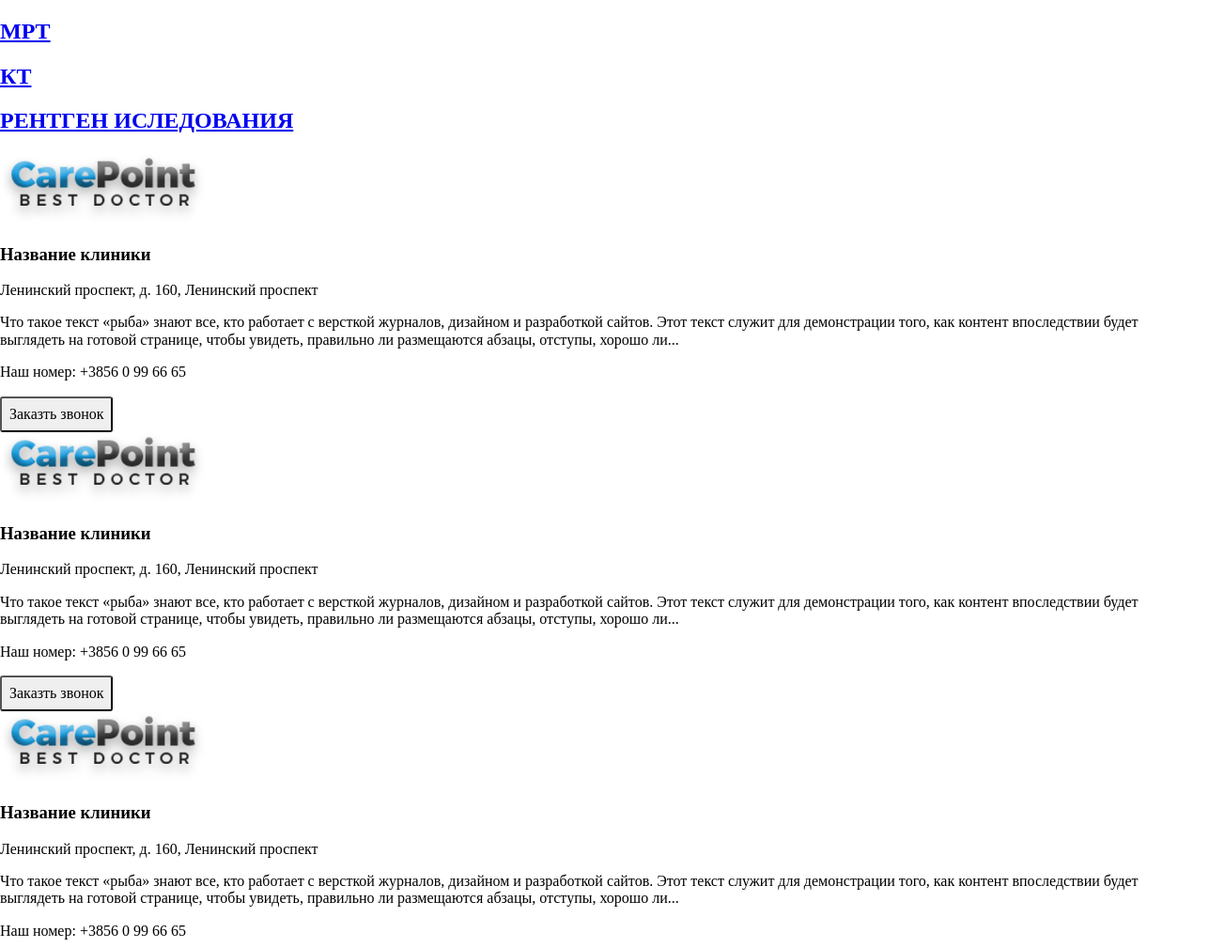
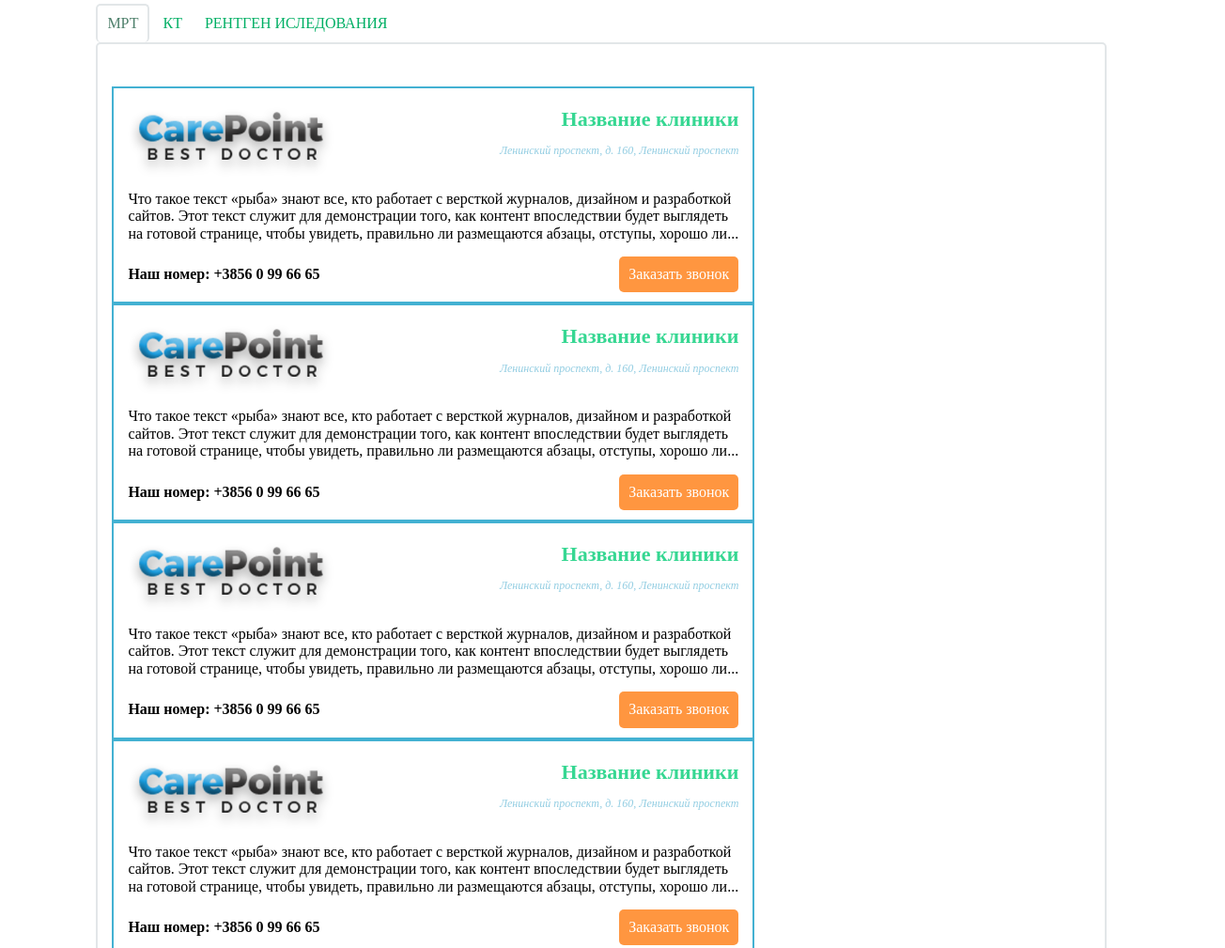
Before and after one commit to Yana-Rybina/lab_files, a plain HTML site: page index.html in a window 1280 px wide. Shown: the part 917-1926 px from the top of the page at 94% size, 1304 px wide, since content can reach past the window. Drawn offline with Linux system fonts and the light colour scheme.

Commit message:
'clinics'

```diff
--- a/css/main.css
+++ b/css/main.css
@@ -1,10 +1,11 @@
 .header {
     background-color: #33cccc;
     position: fixed;
+    z-index: 1;
     width: 100%;
     padding-top: 20px;
 }
-.container, .banner, .advantages {
+.container, .banner, .advantages, .clinics{
     margin: 0 8%;
 }
 
@@ -36,7 +37,6 @@ figure {
 }
 
 .nav {
-    /*display: block;*/
     margin-left: auto;
 
 }
@@ -71,7 +71,7 @@ ul {
     font-family: Calibri;
     font-size: 16px;
     color: #494848;
-    padding-right: 15px;
+    padding-left: 15px;
 }
 
 .menu li{
@@ -94,11 +94,12 @@ ul {
     background: -ms-linear-gradient(left, rgba(102,163,210,1) 0%, rgba(255,255,255,1) 100%);
     background: linear-gradient(to right, rgba(102,163,210,1) 0%, rgba(255,255,255,1) 100%);
     filter: progid:DXImageTransform.Microsoft.gradient( startColorstr='#66a3d2', endColorstr='#ffffff', GradientType=1 );
-    padding-top: 70px;
+    padding-top: 75px;
 }
 
 .banner {
     height: 480px;
+    position: relative;
 }
 
 .doc {
@@ -110,9 +111,8 @@ ul {
 .info {
     position: absolute;
     text-align: right;
-    padding-top: 100px;
-    padding-left: 600px;
-    right: 8%;
+    top: 100px;
+    right: 0;
     font-family: Calibri;
     font-size: 18px;
     color: #494848;
@@ -155,11 +155,12 @@ ul {
     text-align: center;
     font-family: "Trebuchet MS";
     color: white;
-    /*padding-top: 60px;*/
+    margin-bottom: 25px;
 }
 .advantages p{
     font-size: 12px;
     line-height: 1.8em;
+    text-align: center;
 }
 
 .advan_treat, .advan_help, .advan_staff, .advan_doc{
@@ -183,6 +184,106 @@ ul {
 .advan_staff {
     background-color: #33cccc;
 }
+
 .advan_doc {
     background-color: #5ccccc;
 }
+.clinics{
+    font-family: Calibri sans-serif;
+}
+
+#txt_1 {
+    border: 2px solid #e2e6e8;
+    border-radius: 5px;
+    /*border-top: 0;*/
+    padding: 45px 15px 30px 15px;
+}
+.tabs {
+    width: 100%;
+    padding-right: 10px;
+    padding-top: 10px;
+    margin: 0 auto;
+}
+
+.tabs input {
+    display: none;
+}
+.tabs div {
+    display: none;
+    padding: 12px;
+    border: 2px solid #e2e6e8;
+}
+.tabs label {
+    display: inline-block;
+    padding: 10px;
+    text-align: center;
+    color: #00af64;
+
+}
+.tabs input:checked + label {
+    color: #4d7f6a;
+    border: 2px solid #e2e6e8;
+    border-bottom: 0;
+    border-radius: 5px;
+
+}
+#tab_1:checked ~ #txt_1{
+    display: block;
+}
+
+.clinic {
+    border: 2px solid #43b1d2;
+    padding: 10px 15px;
+    width: 650px;
+
+}
+.logo_name img{
+    float: left;
+
+}
+.logo_name h3, p{
+    text-align: right;
+    margin: 0;
+}
+.logo_name h3{
+    color: #36d792;
+    font-size: 22px;
+    font-weight: bold;
+    margin-bottom: 15px;
+    margin-top: 10px;
+}
+.logo_name p{
+    color: #92cde2;
+    font-size: 12px;
+    font-style: italic;
+}
+.clinic .text{
+    text-align: left;
+    padding-top: 35px;
+    padding-bottom: 15px;
+    font-size: 16px;
+}
+.clinic .call{
+    display: flex;
+    justify-content: space-between;
+}
+.call p{
+    font-weight: bold;
+    align-self: center;
+}
+.call button{
+    background-color: #ff9640;
+    color: white;
+    border: 0;
+    border-radius: 5px;
+    padding: 10px;
+}
+.all{
+    background-color: #ff9640;
+    color: white;
+    border: 0;
+    border-radius: 5px;
+    padding: 10px;
+    margin: 40px 550px;
+;
+}
--- a/index.html
+++ b/index.html
@@ -78,79 +78,108 @@
             <p>Sed ut perspiciatis unde omnis iste natus <br> error sit voluptatem accusantium dolorem- <br> que laudantium.</p>
         </div>
     </section>
-    <section>
-        <div>
-            <h2><a href="#" target="_self">МРТ</a></h2>
-            <h2><a href="#" target="_self">КТ</a></h2>
-            <h2><a href="#" target="_self">РЕНТГЕН ИСЛЕДОВАНИЯ</a></h2>
+    <section class="clinics">
+        <div class="tabs">
+            <input type="radio" name="inset" value="tab1" id="tab_1" checked>
+            <label for="tab_1">МРТ</label>
+            <input type="radio" name="inset" value="tab2" id="tab_2">
+            <label for="tab_2">КТ</label>
+            <input type="radio" name="inset" value="tab3" id="tab_3">
+            <label for="tab_3">РЕНТГЕН ИСЛЕДОВАНИЯ</label>
         </div>
-        <div>
+        <div id="txt_1">
+            <div class="clinic">
+                <div class="logo_name">
                     <img src="img/Logo_clinic.png" alt="clinic_name">
                     <h3>Название клиники</h3>
                     <p>Ленинский проспект, д. 160, Ленинский проспект</p>
-            <p>Что такое текст «рыба» знают все, кто работает с версткой журналов,
+                </div>
+                <p class="text">Что такое текст «рыба» знают все, кто работает с версткой журналов,
                     дизайном и разработкой сайтов. Этот текст служит для демонстрации того,
                     как контент впоследствии будет выглядеть на готовой странице, чтобы
                     увидеть, правильно ли размещаются абзацы, отступы, хорошо ли...</p>
+                <div class="call">
                     <p>Наш номер: +3856 0 99 66 65</p>
-            <button>Заказть звонок</button>
+                    <button>Заказать звонок</button>
                 </div>
-        <div>
+            </div>
+            <div class="clinic">
+                <div class="logo_name">
                     <img src="img/Logo_clinic.png" alt="clinic_name">
                     <h3>Название клиники</h3>
                     <p>Ленинский проспект, д. 160, Ленинский проспект</p>
-            <p>Что такое текст «рыба» знают все, кто работает с версткой журналов,
+                </div>
+                <p class="text">Что такое текст «рыба» знают все, кто работает с версткой журналов,
                     дизайном и разработкой сайтов. Этот текст служит для демонстрации того,
                     как контент впоследствии будет выглядеть на готовой странице, чтобы
                     увидеть, правильно ли размещаются абзацы, отступы, хорошо ли...</p>
+                <div class="call">
                     <p>Наш номер: +3856 0 99 66 65</p>
-            <button>Заказть звонок</button>
+                    <button>Заказать звонок</button>
                 </div>
-        <div>
+            </div>
+            <div class="clinic">
+                <div class="logo_name">
                     <img src="img/Logo_clinic.png" alt="clinic_name">
                     <h3>Название клиники</h3>
                     <p>Ленинский проспект, д. 160, Ленинский проспект</p>
-            <p>Что такое текст «рыба» знают все, кто работает с версткой журналов,
+                </div>
+                <p class="text">Что такое текст «рыба» знают все, кто работает с версткой журналов,
                     дизайном и разработкой сайтов. Этот текст служит для демонстрации того,
                     как контент впоследствии будет выглядеть на готовой странице, чтобы
                     увидеть, правильно ли размещаются абзацы, отступы, хорошо ли...</p>
+                <div class="call">
                     <p>Наш номер: +3856 0 99 66 65</p>
-            <button>Заказть звонок</button>
+                    <button>Заказать звонок</button>
                 </div>
-        <div>
+            </div>
+            <div class="clinic">
+                <div class="logo_name">
                     <img src="img/Logo_clinic.png" alt="clinic_name">
                     <h3>Название клиники</h3>
                     <p>Ленинский проспект, д. 160, Ленинский проспект</p>
-            <p>Что такое текст «рыба» знают все, кто работает с версткой журналов,
+                </div>
+                <p class="text">Что такое текст «рыба» знают все, кто работает с версткой журналов,
                     дизайном и разработкой сайтов. Этот текст служит для демонстрации того,
                     как контент впоследствии будет выглядеть на готовой странице, чтобы
                     увидеть, правильно ли размещаются абзацы, отступы, хорошо ли...</p>
+                <div class="call">
                     <p>Наш номер: +3856 0 99 66 65</p>
-            <button>Заказть звонок</button>
+                    <button>Заказать звонок</button>
                 </div>
-        <div>
+            </div>
+            <div class="clinic">
+                <div class="logo_name">
                     <img src="img/Logo_clinic.png" alt="clinic_name">
                     <h3>Название клиники</h3>
                     <p>Ленинский проспект, д. 160, Ленинский проспект</p>
-            <p>Что такое текст «рыба» знают все, кто работает с версткой журналов,
+                </div>
+                <p class="text">Что такое текст «рыба» знают все, кто работает с версткой журналов,
                     дизайном и разработкой сайтов. Этот текст служит для демонстрации того,
                     как контент впоследствии будет выглядеть на готовой странице, чтобы
                     увидеть, правильно ли размещаются абзацы, отступы, хорошо ли...</p>
+                <div class="call">
                     <p>Наш номер: +3856 0 99 66 65</p>
-            <button>Заказть звонок</button>
+                    <button>Заказать звонок</button>
                 </div>
-        <div>
+            </div>
+            <div class="clinic">
+                <div class="logo_name">
                     <img src="img/Logo_clinic.png" alt="clinic_name">
                     <h3>Название клиники</h3>
                     <p>Ленинский проспект, д. 160, Ленинский проспект</p>
-            <p>Что такое текст «рыба» знают все, кто работает с версткой журналов,
+                </div>
+                <p class="text">Что такое текст «рыба» знают все, кто работает с версткой журналов,
                     дизайном и разработкой сайтов. Этот текст служит для демонстрации того,
                     как контент впоследствии будет выглядеть на готовой странице, чтобы
                     увидеть, правильно ли размещаются абзацы, отступы, хорошо ли...</p>
+                <div class="call">
                     <p>Наш номер: +3856 0 99 66 65</p>
-            <button>Заказть звонок</button>
+                    <button>Заказать звонок</button>
                 </div>
-        <button>Все кабинеты</button>
+            </div>
+            <button class="all">Все кабинеты</button>
+        </div>
     </section>
     <section>
         <div>
```
Lines whose indentation alone changed are shown as unchanged.
